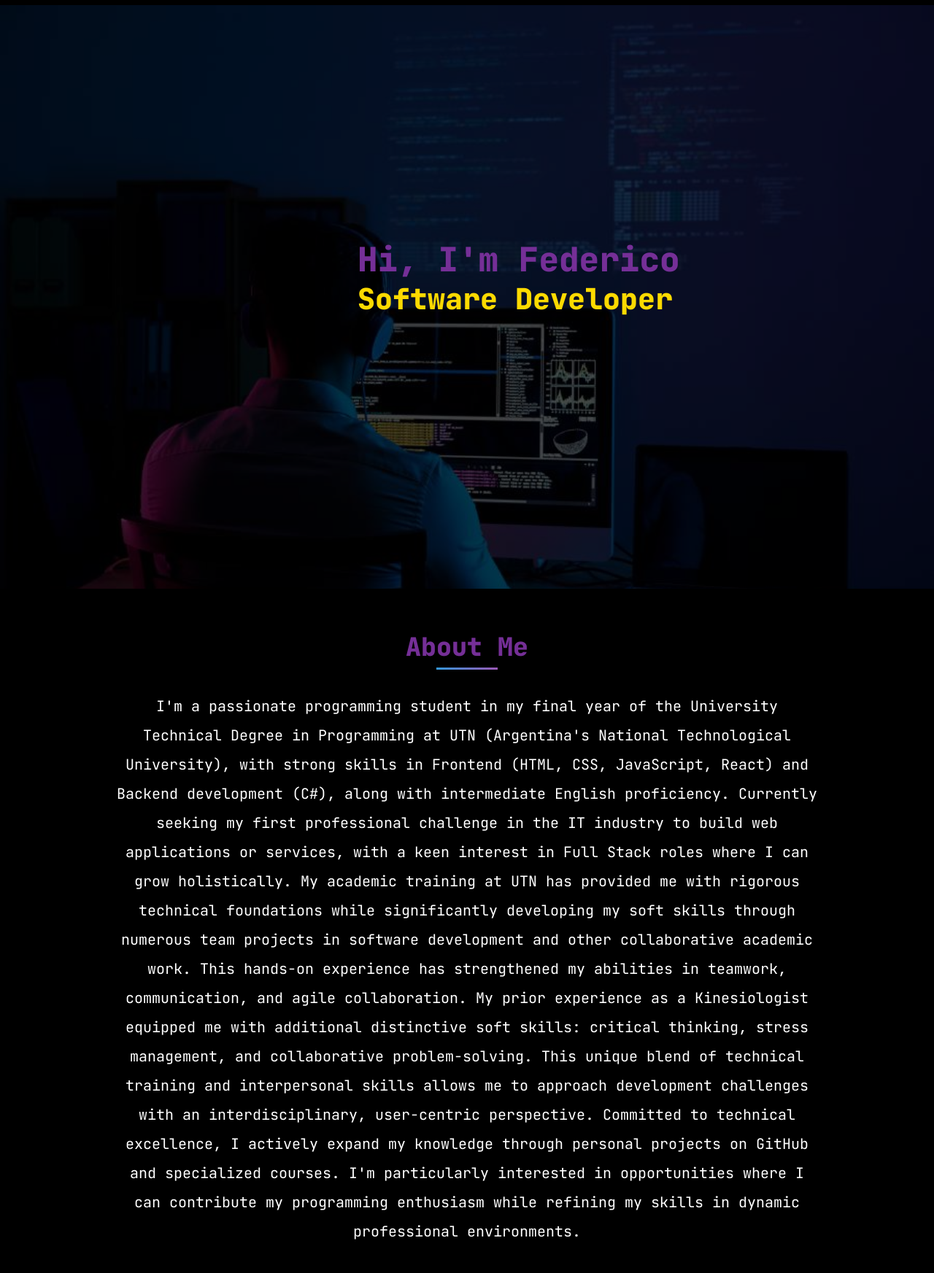
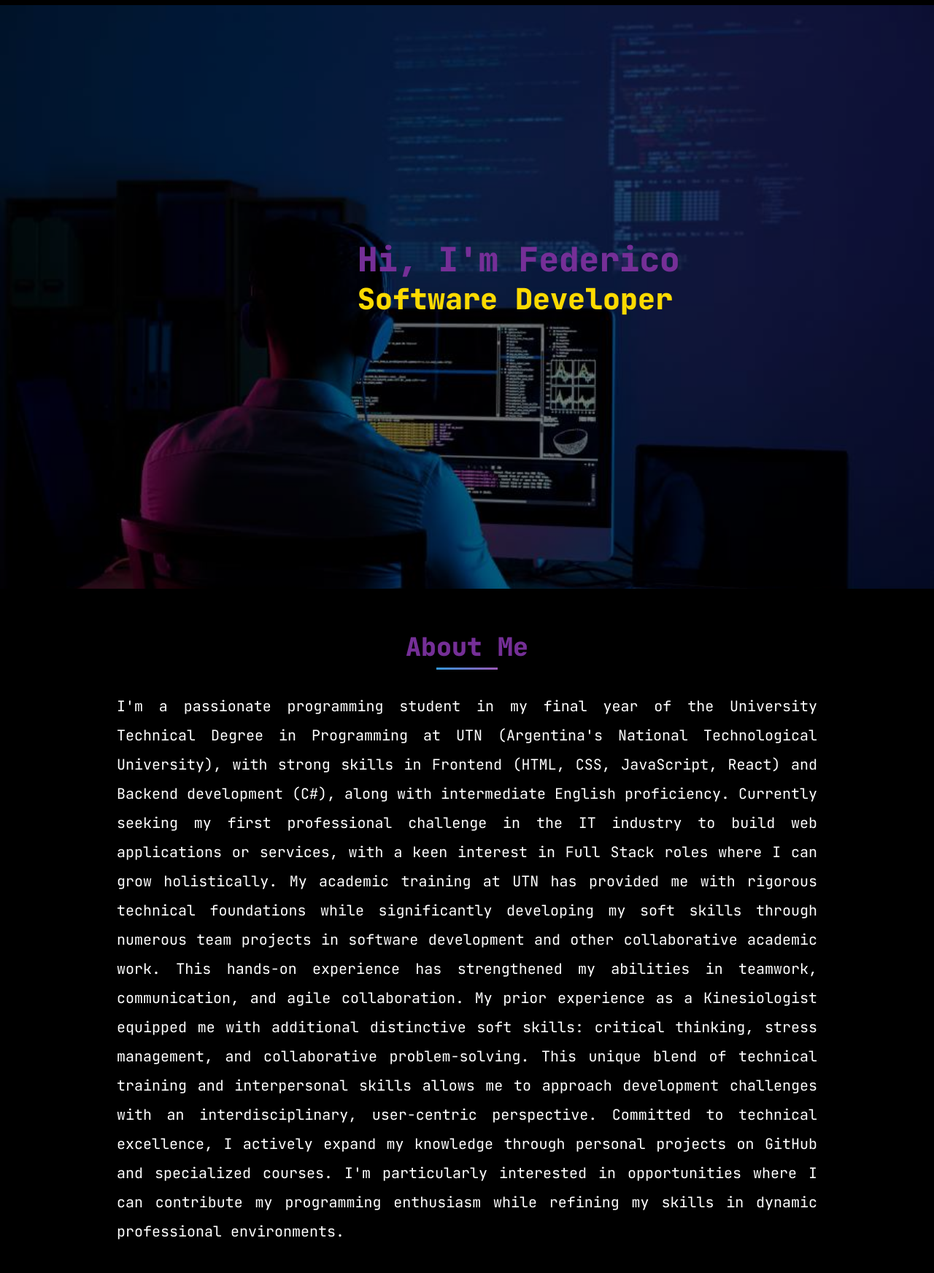
Before and after one commit to FogliattoFederico/Portfolio, a website: page index.html in a window 1280 px wide. Shown: the part 79-1824 px from the top of the page at 73% size. Drawn offline with nearby package versions, Linux system fonts and the light colour scheme.

Commit message:
modified about & presentation

```diff
--- a/src/scss/layout/_about.scss
+++ b/src/scss/layout/_about.scss
@@ -29,7 +29,11 @@
     }
 
     &__description {
-        text-align: center;
+        text-align: start   ;
         line-height: 4rem;
+
+        @include m.tablet {
+            text-align: justify;
+        }
     }
 }
--- a/src/scss/layout/_presentacion.scss
+++ b/src/scss/layout/_presentacion.scss
@@ -37,7 +37,7 @@
         }
 
         position: absolute;
-        background-color: rgb(0 0 0 / 70%);
+        background-color: rgb(0 0 0 / 50%);
         /*forma actual de agregar la transparencia*/
         top: 0;
         left: 0;
```
Also changed, not shown: build/css/app.css.
